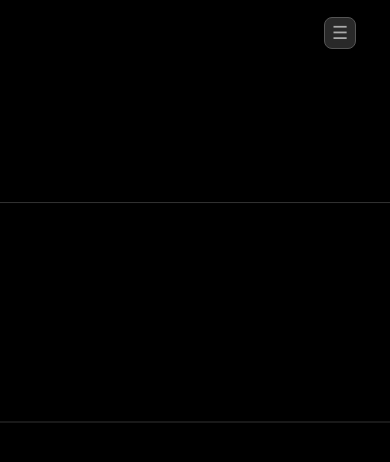
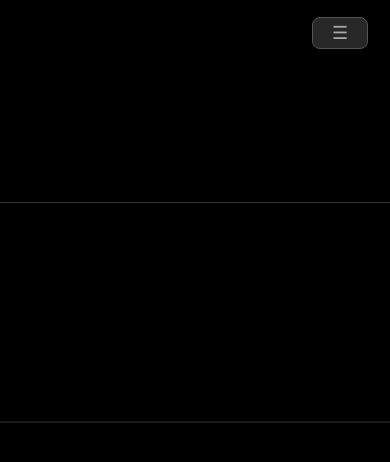
Before and after one commit to jonasjohansson/signs-of-presence, a plain HTML site: page index.html in a window 390 px wide. Shown: the top 462 px of the page. Drawn offline with Linux system fonts and the light colour scheme.

Commit message:
Match hamburger button width to other buttons (56px)
Co-Authored-By: Claude Opus 4.6 <noreply@anthropic.com>

```diff
--- a/css/style.css
+++ b/css/style.css
@@ -81,7 +81,7 @@ canvas#main {
 
 /* ── Menu toggle ── */
 #menu-toggle {
-  width: 32px;
+  width: 56px;
   height: 32px;
   border-radius: 8px;
   background: rgba(51, 51, 51, 0.8);
```
